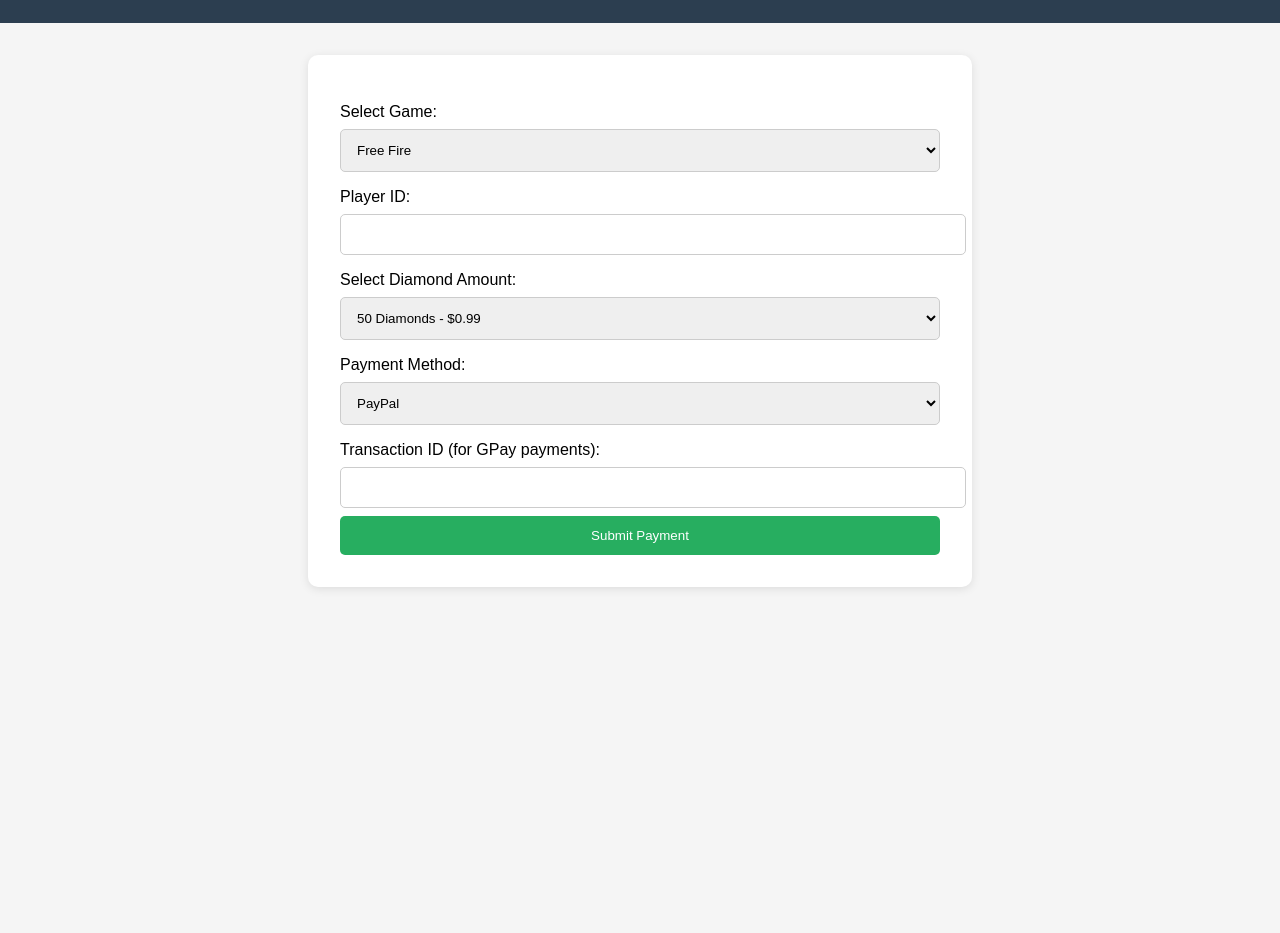
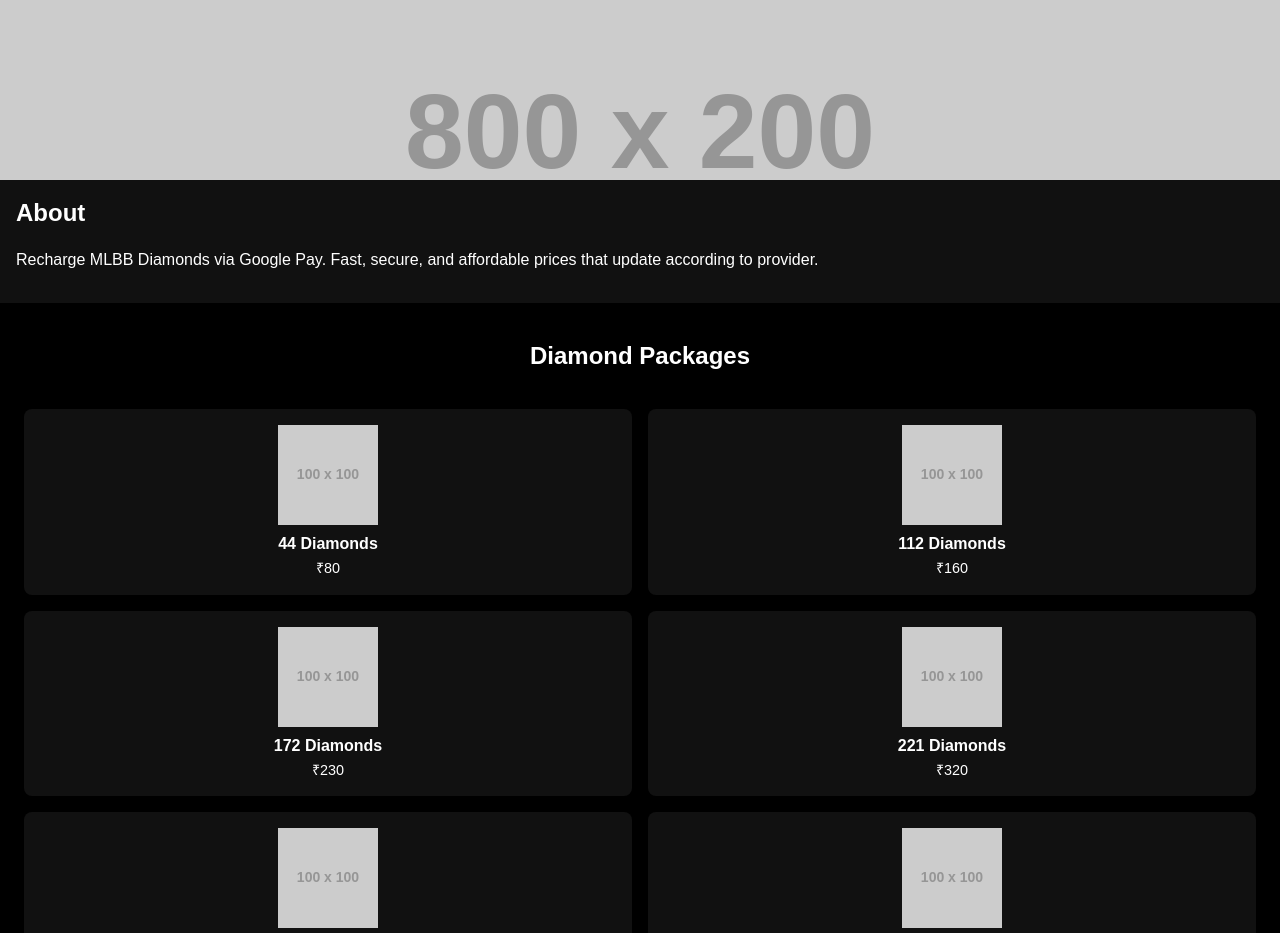
Before and after one commit to vfhester/Diamon-Top-Up-Store, a plain HTML site: page index.html in a window 1280 px wide. Shown: the part 89-1022 px from the top of the page. Before the commit the page ends 800 px from the top, so only its background shows below. Drawn offline with Linux system fonts and the light colour scheme; placeholder pictures from the web are drawn by us.

Commit message:
Update index.html

```diff
--- a/index.html
+++ b/index.html
@@ -1,111 +1,163 @@
-<!DOCTYPE html>
-<html lang="en">
+<!DOCTYPE html><html lang="en">
 <head>
   <meta charset="UTF-8" />
   <meta name="viewport" content="width=device-width, initial-scale=1.0" />
-  <title>Diamond Top-Up Store</title>
+  <title>vF Hester's Store</title>
   <style>
     body {
-      font-family: Arial, sans-serif;
       margin: 0;
       padding: 0;
-      background: #f5f5f5;
+      font-family: Arial, sans-serif;
+      background: #000;
+      color: #fff;
+      line-height: 1.4;
     }
     header {
-      background: #2c3e50;
-      color: white;
+      background: #111;
+      display: flex;
+      align-items: center;
+      padding: 0.5rem 1rem;
+    }
+    header img {
+      height: 40px;
+    }
+    /* Hero slider */
+    .slider {
+      position: relative;
+      overflow: hidden;
+      height: 200px;
+    }
+    .slides {
+      display: flex;
+      width: 200%;
+      animation: slide 8s infinite;
+    }
+    .slides img {
+      width: 100%;
+      object-fit: cover;
+    }
+    @keyframes slide {
+      0%,25% { transform: translateX(0); }
+      30%,55% { transform: translateX(-100%); }
+      60%,100% { transform: translateX(0); }
+    }
+    /* Diamond grid */
+    .grid {
+      display: flex;
+      flex-wrap: wrap;
+      justify-content: center;
       padding: 1rem;
+      gap: 1rem;
+    }
+    .item {
+      background: #111;
+      padding: 1rem;
+      border-radius: 8px;
+      width: calc(50% - 1rem);
+      box-sizing: border-box;
       text-align: center;
     }
-    .container {
-      max-width: 600px;
-      margin: 2rem auto;
-      background: white;
-      padding: 2rem;
-      border-radius: 10px;
-      box-shadow: 0 2px 10px rgba(0,0,0,0.1);
+    .item img {
+      max-width: 100px;
+      display: block;
+      margin: 0 auto 0.5rem;
     }
-    label {
-      display: block;
-      margin-top: 1rem;
+    .item h3 {
+      margin: 0.5rem 0 0.2rem;
+      font-size: 1rem;
     }
-    input, select, button, textarea {
-      width: 100%;
-      padding: 0.75rem;
-      margin-top: 0.5rem;
-      border: 1px solid #ccc;
-      border-radius: 5px;
+    .item p {
+      margin: 0;
+      font-size: 0.9rem;
     }
-    button {
-      background: #27ae60;
-      color: white;
-      border: none;
-      cursor: pointer;
+    /* About section */
+    .about {
+      padding: 1rem;
+      background: #111;
     }
-    button:hover {
-      background: #219150;
+    .about h2 {
+      margin-top: 0;
     }
-    .gpay-info {
-      display: none;
-      background: #f0f8ff;
+    /* Footer */
+    footer {
+      text-align: center;
       padding: 1rem;
-      margin-top: 1rem;
-      border-left: 4px solid #2196F3;
+      background: #111;
+      font-size: 0.8rem;
     }
   </style>
-  <script>
-    function showPaymentInfo() {
-      const method = document.getElementById("payment").value;
-      const gpayInfo = document.getElementById("gpayInfo");
-      if (method === "gpay") {
-        gpayInfo.style.display = "block";
-      } else {
-        gpayInfo.style.display = "none";
-      }
-    }
-  </script>
 </head>
 <body>
   <header>
-    <h1>Diamond Top-Up Store</h1>
-  </header>
-  <div class="container">
-    <form>
-      <label for="game">Select Game:</label>
-      <select id="game" name="game">
-        <option value="freefire">Free Fire</option>
-        <option value="mobilelegends">Mobile Legends</option>
-      </select>
-
-      <label for="playerId">Player ID:</label>
-      <input type="text" id="playerId" name="playerId" required />
-
-      <label for="amount">Select Diamond Amount:</label>
-      <select id="amount" name="amount">
-        <option value="50">50 Diamonds - $0.99</option>
-        <option value="100">100 Diamonds - $1.99</option>
-        <option value="250">250 Diamonds - $4.99</option>
-        <option value="500">500 Diamonds - $9.99</option>
-      </select>
-
-      <label for="payment">Payment Method:</label>
-      <select id="payment" name="payment" onchange="showPaymentInfo()">
-        <option value="paypal">PayPal</option>
-        <option value="gcash">GCash</option>
-        <option value="card">Credit/Debit Card</option>
-        <option value="gpay">Google Pay</option>
-      </select>
-
-      <div id="gpayInfo" class="gpay-info">
-        <p><strong>Send payment to:</strong> winnergame9@oksbi</p>
-        <p>After completing the payment, enter the Transaction ID below.</p>
-      </div>
-
-      <label for="transactionId">Transaction ID (for GPay payments):</label>
-      <input type="text" id="transactionId" name="transactionId" />
-
-      <button type="submit">Submit Payment</button>
-    </form>
-  </div>
+    <img src="https://via.placeholder.com/40" alt="Logo" />
+    <h1 style="margin-left: 1rem; font-size: 1.2rem;">vF Hester's Store</h1>
+  </header>  <div class="slider">
+    <div class="slides">
+      <img src="https://via.placeholder.com/800x200?text=Mobile+Legends+Banner+1" alt="Banner 1" />
+      <img src="https://via.placeholder.com/800x200?text=Mobile+Legends+Banner+2" alt="Banner 2" />
+    </div>
+  </div>  <section class="about">
+    <h2>About</h2>
+    <p>Recharge MLBB Diamonds via Google Pay. Fast, secure, and affordable prices that update according to provider.</p>
+  </section>  <h2 style="text-align:center; padding-top:1rem;">Diamond Packages</h2>
+  <div class="grid">
+    <div class="item">
+      <img src="https://via.placeholder.com/100?text=44+Diamonds" alt="44 Diamonds" />
+      <h3>44 Diamonds</h3>
+      <p>₹80</p>
+    </div>
+    <div class="item">
+      <img src="https://via.placeholder.com/100?text=112+Diamonds" alt="112 Diamonds" />
+      <h3>112 Diamonds</h3>
+      <p>₹160</p>
+    </div>
+    <div class="item">
+      <img src="https://via.placeholder.com/100?text=172+Diamonds" alt="172 Diamonds" />
+      <h3>172 Diamonds</h3>
+      <p>₹230</p>
+    </div>
+    <div class="item">
+      <img src="https://via.placeholder.com/100?text=221+Diamonds" alt="221 Diamonds" />
+      <h3>221 Diamonds</h3>
+      <p>₹320</p>
+    </div>
+    <div class="item">
+      <img src="https://via.placeholder.com/100?text=336+Diamonds" alt="336 Diamonds" />
+      <h3>336 Diamonds</h3>
+      <p>₹460</p>
+    </div>
+    <div class="item">
+      <img src="https://via.placeholder.com/100?text=344+Diamonds" alt="344 Diamonds" />
+      <h3>344 Diamonds</h3>
+      <p>₹470</p>
+    </div>
+    <div class="item">
+      <img src="https://via.placeholder.com/100?text=430+Diamonds" alt="430 Diamonds" />
+      <h3>430 Diamonds</h3>
+      <p>₹570</p>
+    </div>
+    <div class="item" style="width:100%;">
+      <img src="https://via.placeholder.com/200?text=706+Diamonds" alt="706 Diamonds" />
+      <h3>706 Diamonds</h3>
+      <p>₹820</p>
+    </div>
+    <div class="item">
+      <img src="https://via.placeholder.com/100?text=792+Diamonds" alt="792 Diamonds" />
+      <h3>792 Diamonds</h3>
+      <p>₹940</p>
+    </div>
+    <div class="item">
+      <img src="https://via.placeholder.com/100?text=1032+Diamonds" alt="1032 Diamonds" />
+      <h3>1032 Diamonds</h3>
+      <p>₹1380</p>
+    </div>
+    <div class="item" style="width:100%;">
+      <img src="https://via.placeholder.com/200?text=1376+Diamonds" alt="1376 Diamonds" />
+      <h3>1376 Diamonds</h3>
+      <p>₹1760</p>
+    </div>
+  </div>  <footer>
+    &copy; 2025 vF Hester's Store
+  </footer>
 </body>
 </html>
```
